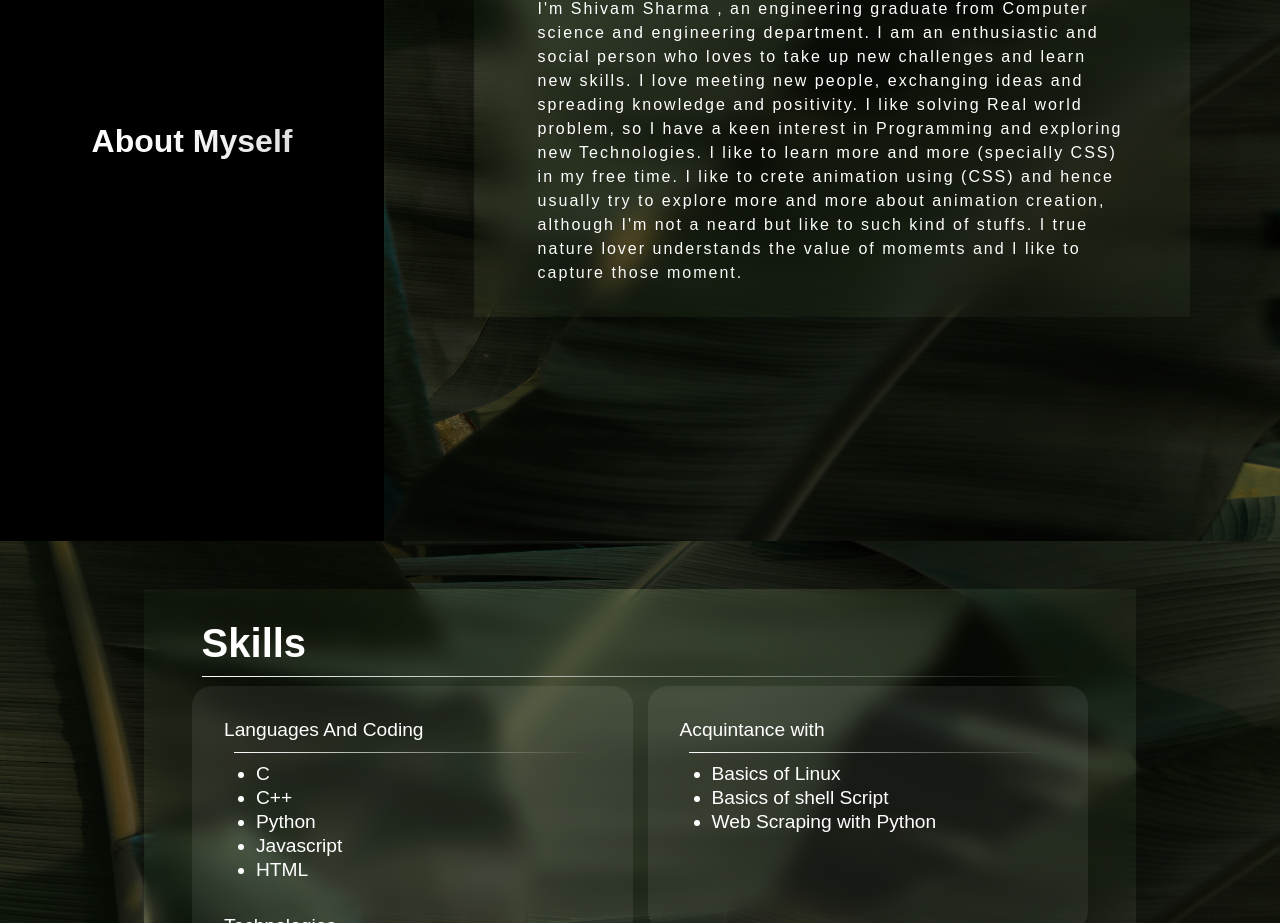
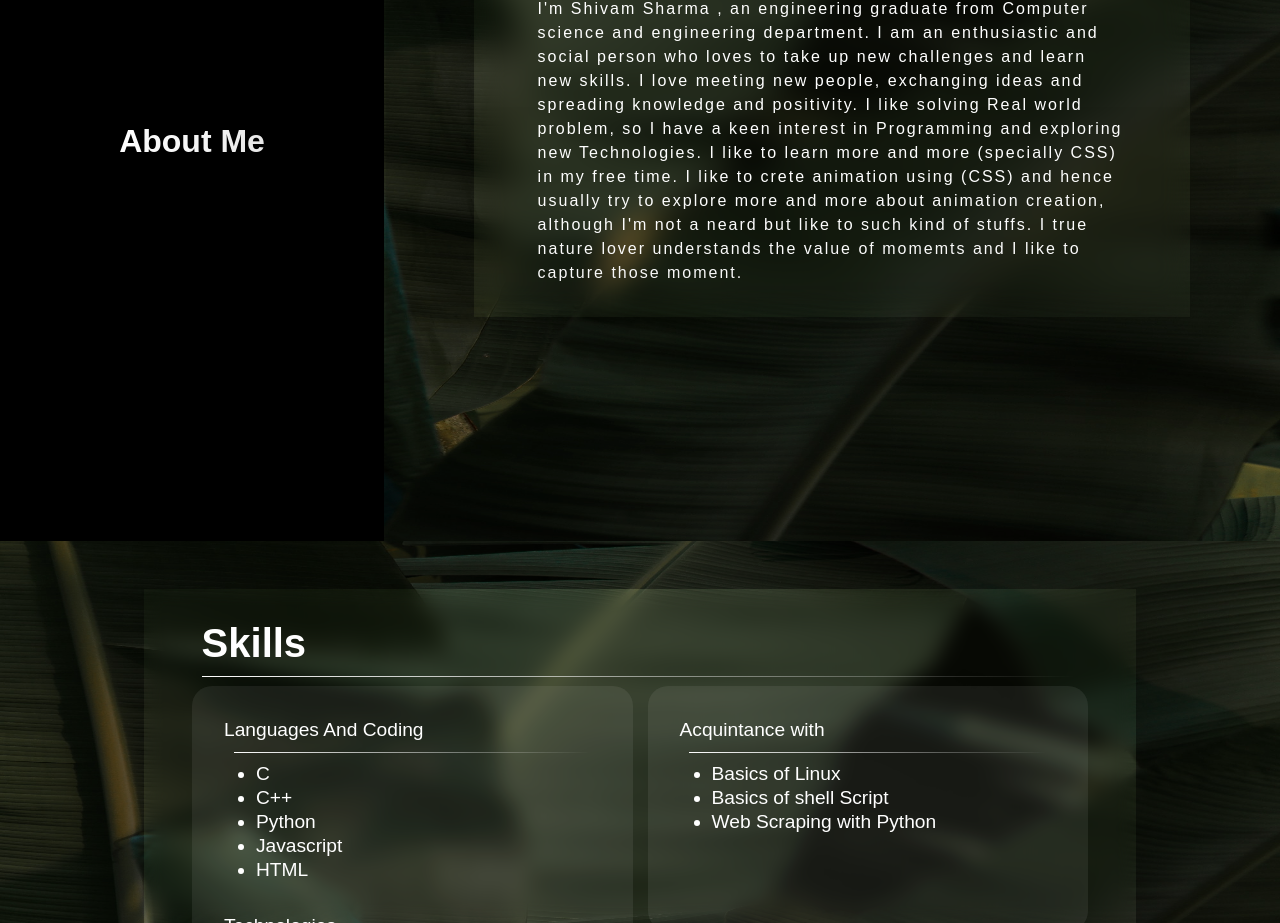
Before and after one commit to shawnmarkus/portfolio, a React (Create React App) app: page /projects in a window 1280 px wide. Shown: the part 1059-1982 px from the top of the page. Built offline with nearby package versions, Linux system fonts and the light colour scheme.

Commit message:
fix overflow of project_link

```diff
--- a/src/components/About.js
+++ b/src/components/About.js
@@ -6,7 +6,7 @@ const About = ({ id }) => {
   return (
     <div className={aboutStyle.masterContainer} id={id}>
       <div className={aboutStyle.aboutMeHeading}>
-        <h1>About Myself</h1>
+        <h1>About Me</h1>
       </div>
       <div className={aboutStyle.aboutMeContent}>
         {/* hjkfdskjfjkls */}
--- a/src/components/Projects.js
+++ b/src/components/Projects.js
@@ -82,7 +82,10 @@ const ProjectContainer = ({ title, imgSrc, discription, github_link }) => {
             <p style={{ fontFamily: "Monospace", paddingTop: "0.5rem" }}>
               {discription}
               {github_link ? (
-                <p className={projectStyle.descriptionText}>
+                <p
+                  style={{ overflowWrap: "break-word" }}
+                  className={projectStyle.descriptionText}
+                >
                   github-link :
                   <i>
                     <a href={github_link}> {github_link}</a>{" "}
```
